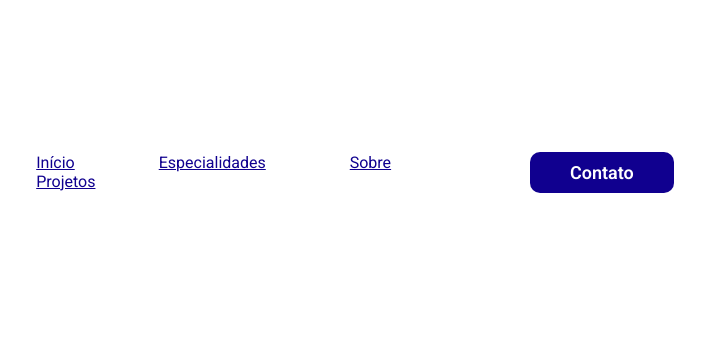
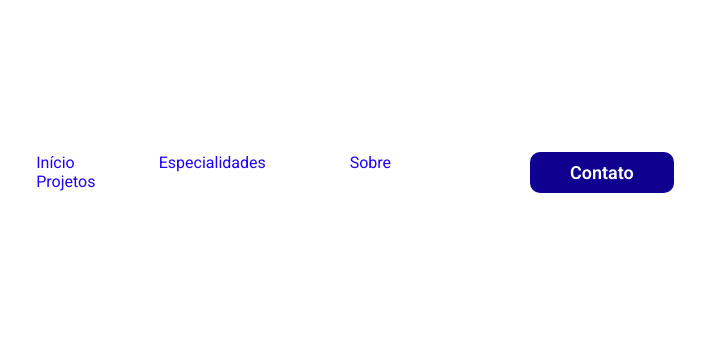
Before and after one commit to edugaspars/Portfolio, a plain HTML site: page index.html in a window 1280 px wide. Shown: the part 120-468 px from the top of the page, 555-1280 px from the left. Drawn offline with Linux system fonts and the light colour scheme.

Commit message:
add animacoes no header

```diff
--- a/style.css
+++ b/style.css
@@ -11,7 +11,7 @@ body{
     height: 100vh;
 }
 
-.interface{
+.interface {
     max-width: 1280px;
     margin: 0 auto;
 }
@@ -21,14 +21,22 @@ header{
     padding: 40px 4%;
 }
 
-header > .interface{
+header > .interface {
     display: flex;
     align-items: center;
     justify-content: space-between;
 }
 
-header a{
+header a {
+    color: #1e00ff;
+    text-decoration: none;
+    display: inline-block;
+    transition: .3s;
+}
+
+header a:hover {
     color: #10008f;
+    transform: scale(1.07);
 }
 
 header nav ul {
@@ -48,4 +56,5 @@ header .btn-contato button {
     border: 0;
     border-radius: 10px;
     color: #fff;
+    cursor: pointer;
 }
```
